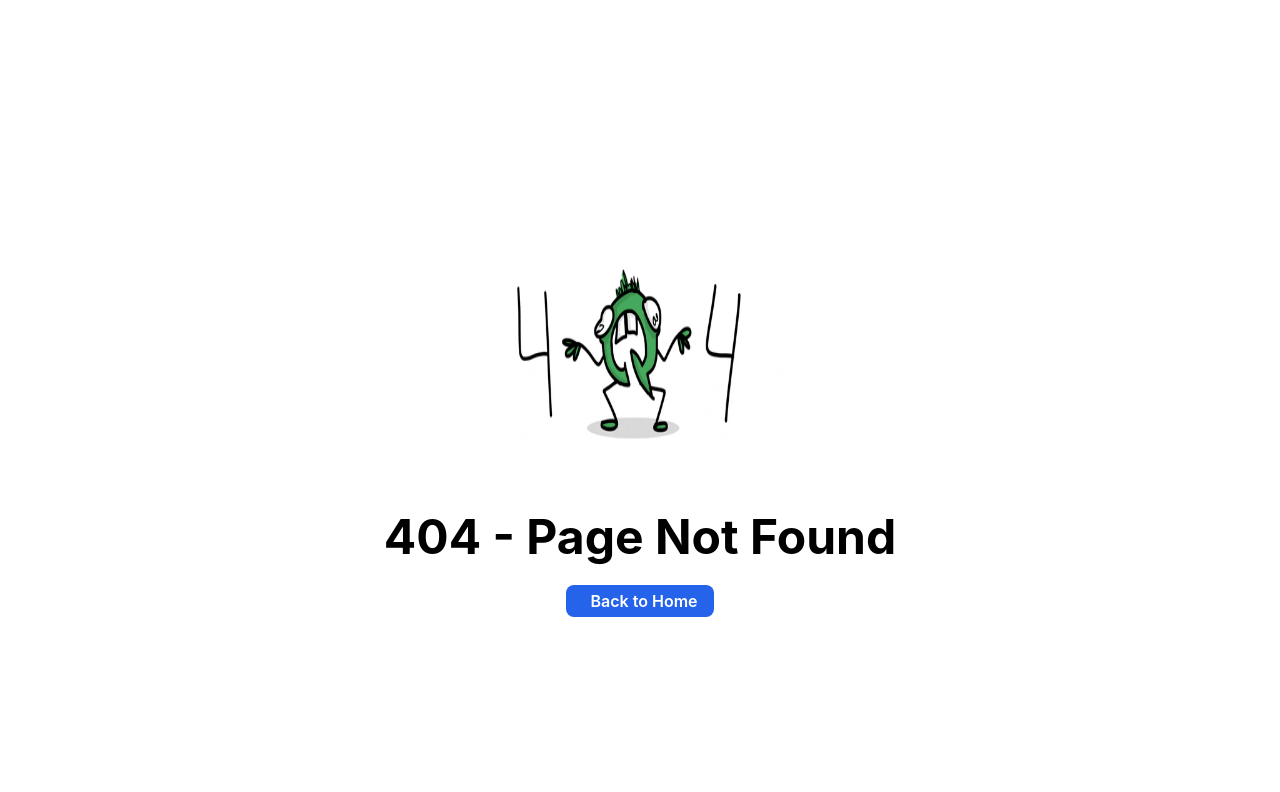
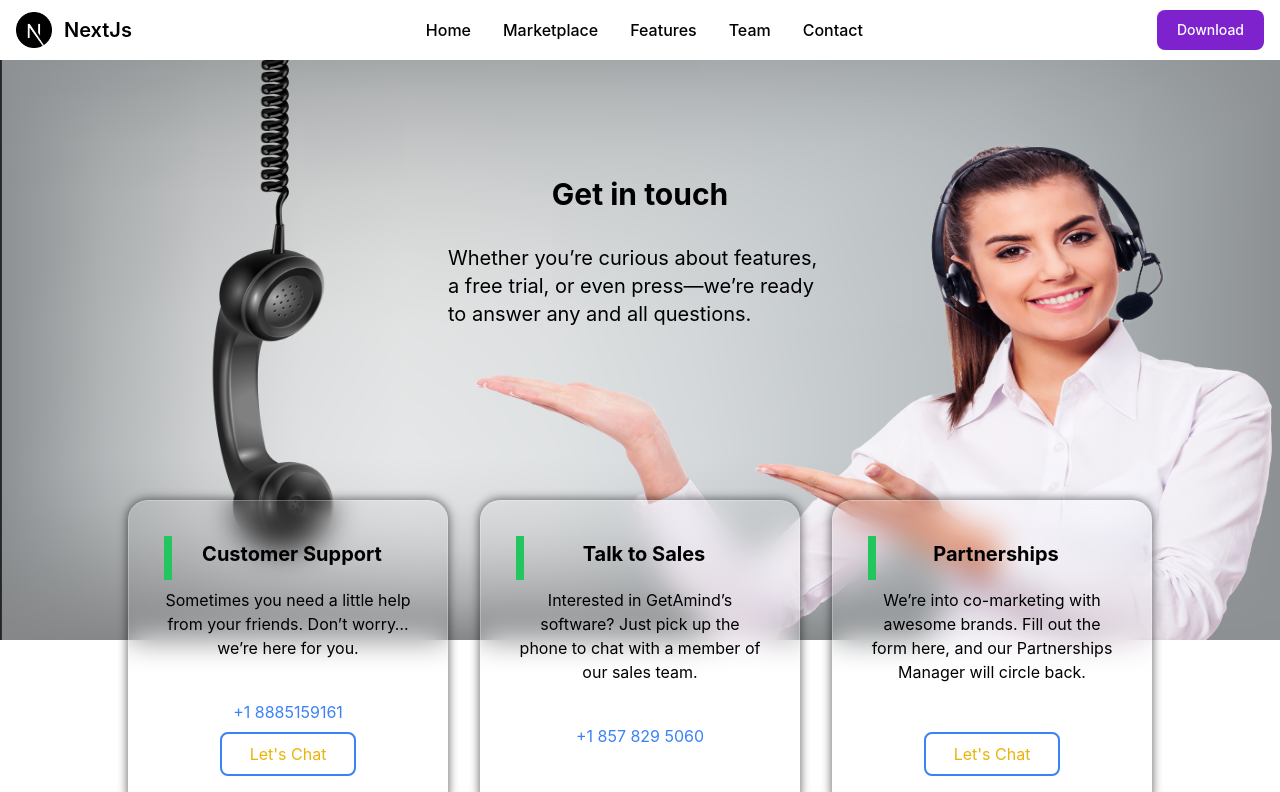
Before and after one commit to MickyLaitkor/ITservice, a Next.js app: page /contact-us in a window 1280 px wide. Before the commit this address had no page. Shown: the top 792 px of the page. Built offline with nearby package versions, Linux system fonts and the light colour scheme.

Commit message:
added contact Us page

```diff
--- a/src/components/FeatureCard.tsx
+++ b/src/components/FeatureCard.tsx
@@ -1,15 +1,39 @@
 import { FC } from 'react';
+import Link from 'next/link';
 
 interface FeatureCardProps {
   title: string;
   description: string;
+  phone?: string;
+  button?: string;
 }
 
-const FeatureCard: FC<FeatureCardProps> = ({ title, description }) => {
+const FeatureCard: FC<FeatureCardProps> = ({
+  title,
+  description,
+  phone,
+  button
+}) => {
   return (
-    <div className="card rounded-lg p-6">
-      <h2 className="text-xl font-bold mb-2">{title}</h2>
-      <p className="text-base">{description}</p>
+    <div className="card rounded-lg p-6 text-center hover:text-black hover:bg-white transition-all hover:scale-105 delay-150">
+      <div className="">
+        <div className="border-l-8 py-1 mb-2 border-green-500">
+          <h2 className="text-xl font-bold mb-2">{title}</h2>
+        </div>
+        <p className="text-base">{description}</p>
+      </div>
+      {(phone || button) && (
+        <div className="mt-10 flex justify-center flex-col gap-2">
+          <Link href={`tel:${phone}`}>
+            <a className="text-blue-500">{phone}</a>
+          </Link>
+          {button && (
+            <button className="inline mx-auto px-7 text-yellow-500 border-blue-500  py-2 rounded-lg transition-all delay-100 hover:bg-blue-500 hover:border-none hover:text-white w-fit border-solid border-2">
+              {button}
+            </button>
+          )}
+        </div>
+      )}
     </div>
   );
 };
--- a/src/components/Header.tsx
+++ b/src/components/Header.tsx
@@ -97,7 +97,7 @@ export const Header: FC = () => {
               </li>
               <li>
                 <Link
-                  href="/contact"
+                  href="/contact-us"
                   className="block py-2 pl-3 pr-4 text-gray-700 border-b border-gray-100 hover:bg-gray-50 lg:hover:bg-transparent lg:border-0 lg:hover:text-purple-700 lg:p-0 dark:text-gray-400 lg:dark:hover:text-white dark:hover:bg-gray-700 dark:hover:text-white lg:dark:hover:bg-transparent dark:border-gray-700"
                 >
                   <a>Contact</a>
--- a/src/data.ts
+++ b/src/data.ts
@@ -93,3 +93,31 @@ export const Features: IFeatureData[] = [
       'Automate repetitive sales tasks, such as lead assignment, email sequences, and follow-up reminders, to streamline your sales process and increase productivity.'
   }
 ];
+
+export const ContactData: IFeatureData[] = [
+  {
+    id: '1',
+    title: 'Customer Support',
+    description:
+      'Sometimes you need a little help from your friends. Don’t worry… we’re here for you.',
+    page: 'contactUs',
+    button: "Let's Chat",
+    phone: '+1 8885159161'
+  },
+  {
+    id: '2',
+    title: 'Talk to Sales',
+    description:
+      'Interested in GetAmind’s software? Just pick up the phone to chat with a member of our sales team.',
+    page: 'contactUs',
+    phone: '+1 857 829 5060'
+  },
+  {
+    id: '3',
+    title: 'Partnerships',
+    description:
+      'We’re into co-marketing with awesome brands. Fill out the form here, and our Partnerships Manager will circle back.',
+    page: 'contactUs',
+    button: "Let's Chat"
+  }
+];
--- /dev/null
+++ b/src/pages/contact-us/index.tsx
@@ -0,0 +1,59 @@
+import React from 'react';
+import Head from 'next/head';
+import FeatureCard from '../../components/FeatureCard';
+import type { NextPage } from 'next';
+import { ContactData } from '../../data';
+import { Footer } from '../../components/Footer';
+import { Header } from '../../components/Header';
+
+const ContactUs: NextPage = () => {
+  return (
+    <>
+      <Head>
+        <title>NextJs</title>
+        <meta
+          name="description"
+          content="NextJS starter template using TypeScript and Tailwind CSS, and includes VSCode + Prettier + ESLint. created By  Micky Rajkumar"
+        />
+      </Head>
+      <div>
+        <Header />
+        <div className=" mx-auto bg-white dark:bg-gray-900">
+          <div className="contactUsBack flex justify-center md:pt-44  text-black  3xl:pt-56  h-[80vh]">
+            <div className="w-[30%]">
+              <div>
+                <h1 className="text-3xl font-bold text-center mb-8">
+                  Get in touch
+                </h1>
+              </div>
+              <div className="text-xl">
+                <p>
+                  Whether you’re curious about features, a free trial, or even
+                  press—we’re ready to answer any and all questions.
+                </p>
+              </div>
+            </div>
+          </div>
+          <div className="relative w-[80%] mx-auto">
+            <div className="grid translate-y-[-140px] h-fit text-black grid-cols-1 sm:grid-cols-2 lg:grid-cols-3 gap-8">
+              {ContactData.map(item => {
+                return (
+                  <FeatureCard
+                    key={item.id}
+                    title={item.title}
+                    description={item.description}
+                    phone={item?.phone}
+                    button={item?.button}
+                  />
+                );
+              })}
+            </div>
+          </div>
+        </div>
+        <Footer />
+      </div>
+    </>
+  );
+};
+
+export default ContactUs;
--- a/src/pages/feature/index.tsx
+++ b/src/pages/feature/index.tsx
@@ -18,8 +18,9 @@ const FeaturePage: NextPage = () => {
       </Head>
       <div>
         <Header />
-        <div className="w-[90%] mx-auto">
-          <div className="featureback flex justify-center md:pt-28  3xl:pt-56  h-[85vh]">
+        <div className="bg-white dark:bg-gray-800">
+          <div className="w-[90%] md:w-full  mx-auto">
+            <div className="featureback flex justify-center md:pt-44  3xl:pt-56  h-[85vh]">
               <div className="w-[60%]">
                 <div>
                   <h1 className="text-3xl font-bold text-center mb-8">
@@ -33,15 +34,15 @@ const FeaturePage: NextPage = () => {
                     features that enhance your customer support, enabling you to
                     manage tickets, track customer issues, and provide timely
                     resolutions. By centralizing customer interactions, our CRM
-                  ensures that no customer is overlooked, fostering loyalty and
-                  satisfaction. Deliver exceptional support experiences that set
-                  your business apart with our CRM solution.
+                    ensures that no customer is overlooked, fostering loyalty
+                    and satisfaction. Deliver exceptional support experiences
+                    that set your business apart with our CRM solution.
                   </p>
                 </div>
               </div>
             </div>
-          <div className="relative w-[80%] mb-10 min-h-[50vh] mx-auto">
-            <div className="grid absolute top-[-200px] grid-cols-1 sm:grid-cols-2 lg:grid-cols-3 gap-8">
+            <div className="relative w-[80%] mx-auto">
+              <div className="grid translate-y-[-120px] grid-cols-1 sm:grid-cols-2 lg:grid-cols-3 gap-8">
                 {Features.map(item => {
                   return (
                     <FeatureCard
@@ -56,6 +57,7 @@ const FeaturePage: NextPage = () => {
           </div>
           <Footer />
         </div>
+      </div>
     </>
   );
 };
--- a/src/styles/globals.css
+++ b/src/styles/globals.css
@@ -55,13 +55,19 @@ a {
   background-size: 100% 100%;
 }
 
+.contactUsBack {
+  background-image: url('../../public/contactUs.png');
+  background-repeat: no-repeat;
+  background-size: 100% 100%;
+}
+
 .card {
   padding: 35px;
 
   border: 1px solid rgba(255, 255, 255, 0.25);
   border-radius: 20px;
-  background-color: rgba(36, 36, 36, 0.45);
-  box-shadow: 0 0 10px 1px rgba(0, 0, 0, 0.25);
+  /* background-color: rgba(36, 36, 36, 0.2); */
+  box-shadow: 0 0 10px 1px rgba(0, 0, 0, 0.55);
 
   backdrop-filter: blur(15px);
 }
--- a/src/types.ts
+++ b/src/types.ts
@@ -52,4 +52,7 @@ export type IFeatureData = {
   id: string;
   title: string;
   description: string;
+  page?: string;
+  button?: string;
+  phone?: string;
 };
```
Also changed, not shown: public/contactUs.png (added). Lines whose indentation alone changed are shown as unchanged.
